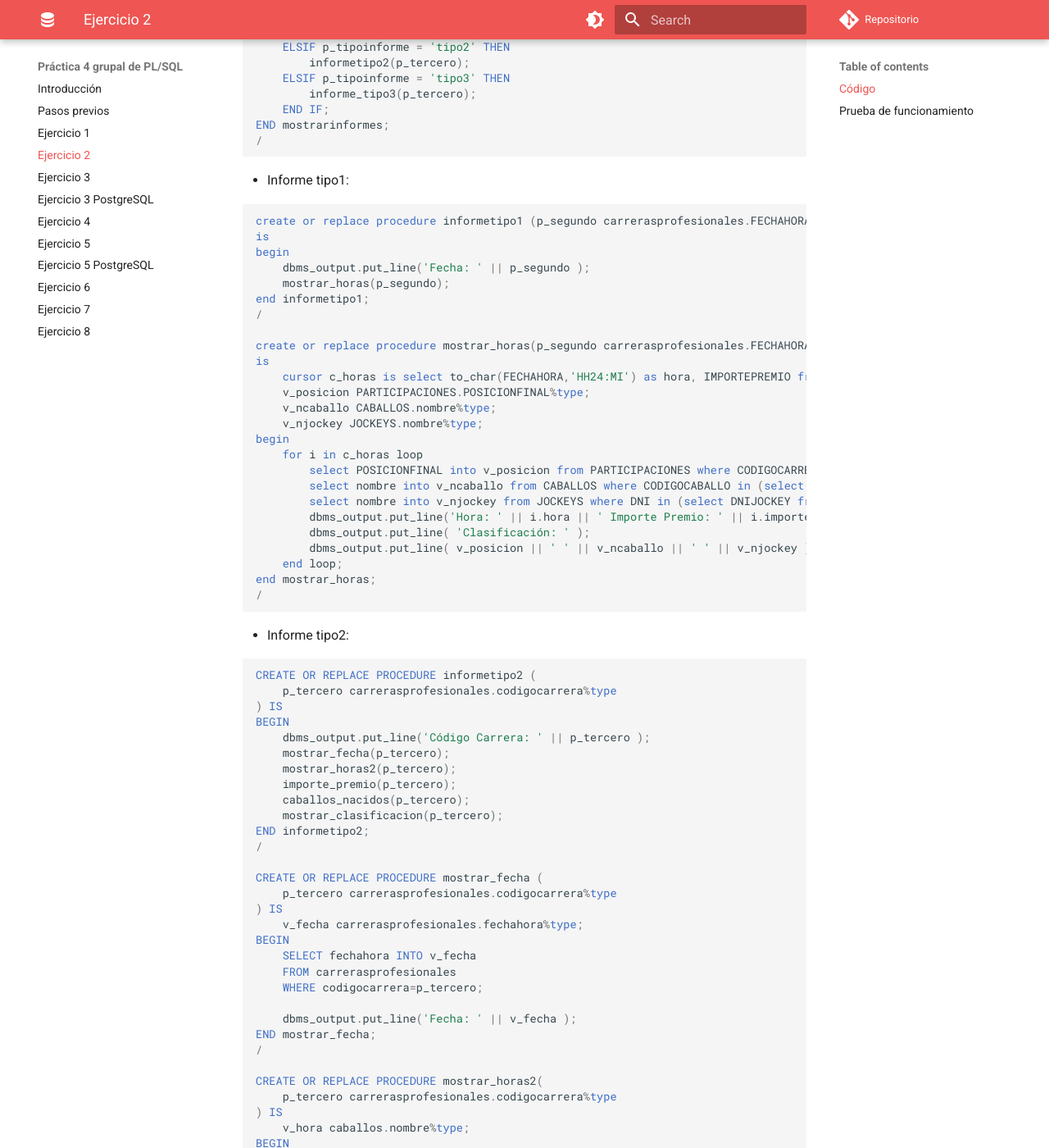
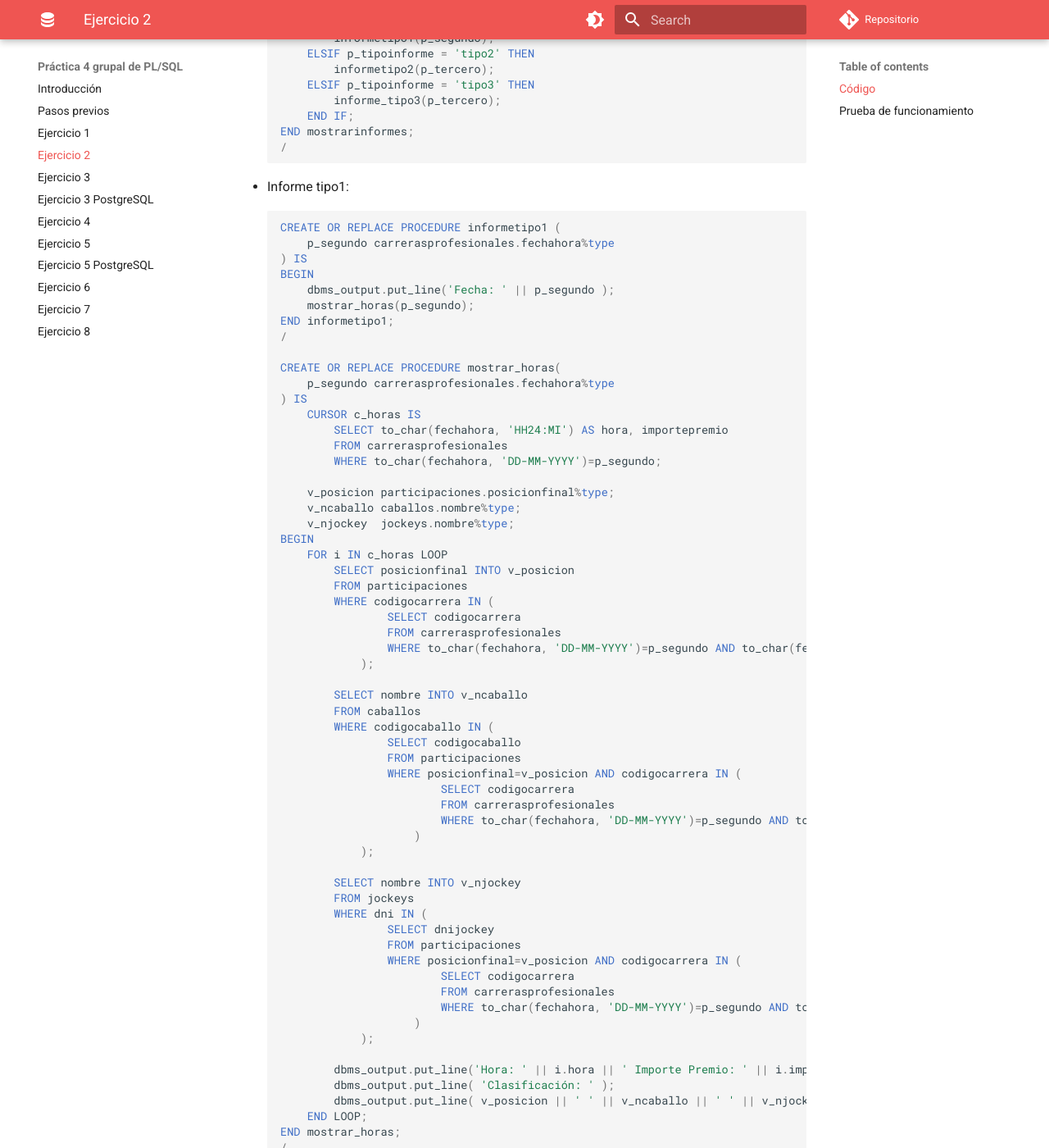
Before and after one commit to adriasir123/grupalesbdc, an MkDocs documentation site: the page built from docs/p4-grupal-plsql/ejercicio2.md, in a window 1280 px wide and 1400 px high, scrolled down 552 px. Shown: the whole window at 82% size. Built offline with MkDocs 1.6.1 and Material for MkDocs 9.7.7, drawn with Linux system fonts in a browser that asks for light colours; comment, search, counter and statistics services are not loaded; some of the changed text lies outside the part shown.

Commit message:
ej2 terminado de arreglar

````diff
--- a/docs/p4-grupal-plsql/ejercicio2.md
+++ b/docs/p4-grupal-plsql/ejercicio2.md
@@ -6,220 +6,347 @@
 
 - Mostrar Informes:
 
-```sql
-CREATE OR REPLACE PROCEDURE mostrarinformes(
-    p_tipoinforme VARCHAR2,
-    p_segundo carrerasprofesionales.fechahora%type,
-    p_tercero carrerasprofesionales.codigocarrera%type
-) IS
-BEGIN
-    IF p_tipoinforme = 'tipo1' THEN
-        informetipo1(p_segundo);
-    ELSIF p_tipoinforme = 'tipo2' THEN
-        informetipo2(p_tercero);
-    ELSIF p_tipoinforme = 'tipo3' THEN
-        informe_tipo3(p_tercero);
-    END IF;
-END mostrarinformes;
-/
-```
+    ```sql
+    CREATE OR REPLACE PROCEDURE mostrarinformes(
+        p_tipoinforme VARCHAR2,
+        p_segundo carrerasprofesionales.fechahora%type,
+        p_tercero carrerasprofesionales.codigocarrera%type
+    ) IS
+    BEGIN
+        IF p_tipoinforme = 'tipo1' THEN
+            informetipo1(p_segundo);
+        ELSIF p_tipoinforme = 'tipo2' THEN
+            informetipo2(p_tercero);
+        ELSIF p_tipoinforme = 'tipo3' THEN
+            informe_tipo3(p_tercero);
+        END IF;
+    END mostrarinformes;
+    /
+    ```
 
 - Informe tipo1:
 
-```sql
-create or replace procedure informetipo1 (p_segundo carrerasprofesionales.FECHAHORA%type)
-is
-begin
-    dbms_output.put_line('Fecha: ' || p_segundo );
-    mostrar_horas(p_segundo);
-end informetipo1;
-/
+    ```sql
+    CREATE OR REPLACE PROCEDURE informetipo1 (
+        p_segundo carrerasprofesionales.fechahora%type
+    ) IS
+    BEGIN
+        dbms_output.put_line('Fecha: ' || p_segundo );
+        mostrar_horas(p_segundo);
+    END informetipo1;
+    /
 
-create or replace procedure mostrar_horas(p_segundo carrerasprofesionales.FECHAHORA%type)
-is
-    cursor c_horas is select to_char(FECHAHORA,'HH24:MI') as hora, IMPORTEPREMIO from CARRERASPROFESIONALES where to_char(FECHAHORA,'DD-MM-YYYY')=p_segundo;
-    v_posicion PARTICIPACIONES.POSICIONFINAL%type;
-    v_ncaballo CABALLOS.nombre%type;
-    v_njockey JOCKEYS.nombre%type;
-begin
-    for i in c_horas loop
-        select POSICIONFINAL into v_posicion from PARTICIPACIONES where CODIGOCARRERA in (select CODIGOCARRERA from CARRERASPROFESIONALES where to_char(FECHAHORA,'DD-MM-YYYY')=p_segundo and to_char(FECHAHORA,'HH24:MI') = i.hora);
-        select nombre into v_ncaballo from CABALLOS where CODIGOCABALLO in (select CODIGOCABALLO from PARTICIPACIONES where POSICIONFINAL=v_posicion and CODIGOCARRERA in (select CODIGOCARRERA from CARRERASPROFESIONALES where to_char(FECHAHORA,'DD-MM-YYYY')=p_segundo and to_char(FECHAHORA,'HH24:MI') = i.hora));
-        select nombre into v_njockey from JOCKEYS where DNI in (select DNIJOCKEY from PARTICIPACIONES where POSICIONFINAL=v_posicion and CODIGOCARRERA in (select CODIGOCARRERA from CARRERASPROFESIONALES where to_char(FECHAHORA,'DD-MM-YYYY')=p_segundo and to_char(FECHAHORA,'HH24:MI') = i.hora));
-        dbms_output.put_line('Hora: ' || i.hora || ' Importe Premio: ' || i.importepremio );
-        dbms_output.put_line( 'Clasificación: ' );
-        dbms_output.put_line( v_posicion || ' ' || v_ncaballo || ' ' || v_njockey );
-    end loop;
-end mostrar_horas;
-/
-```
+    CREATE OR REPLACE PROCEDURE mostrar_horas(
+        p_segundo carrerasprofesionales.fechahora%type
+    ) IS
+        CURSOR c_horas IS
+            SELECT to_char(fechahora, 'HH24:MI') AS hora, importepremio
+            FROM carrerasprofesionales
+            WHERE to_char(fechahora, 'DD-MM-YYYY')=p_segundo;
+
+        v_posicion participaciones.posicionfinal%type;
+        v_ncaballo caballos.nombre%type;
+        v_njockey  jockeys.nombre%type;
+    BEGIN
+        FOR i IN c_horas LOOP
+            SELECT posicionfinal INTO v_posicion
+            FROM participaciones
+            WHERE codigocarrera IN (
+                    SELECT codigocarrera
+                    FROM carrerasprofesionales
+                    WHERE to_char(fechahora, 'DD-MM-YYYY')=p_segundo AND to_char(fechahora, 'HH24:MI') = i.hora
+                );
+
+            SELECT nombre INTO v_ncaballo
+            FROM caballos
+            WHERE codigocaballo IN (
+                    SELECT codigocaballo
+                    FROM participaciones
+                    WHERE posicionfinal=v_posicion AND codigocarrera IN (
+                            SELECT codigocarrera
+                            FROM carrerasprofesionales
+                            WHERE to_char(fechahora, 'DD-MM-YYYY')=p_segundo AND to_char(fechahora, 'HH24:MI') = i.hora
+                        )
+                );
+
+            SELECT nombre INTO v_njockey
+            FROM jockeys
+            WHERE dni IN (
+                    SELECT dnijockey
+                    FROM participaciones
+                    WHERE posicionfinal=v_posicion AND codigocarrera IN (
+                            SELECT codigocarrera
+                            FROM carrerasprofesionales
+                            WHERE to_char(fechahora, 'DD-MM-YYYY')=p_segundo AND to_char(fechahora, 'HH24:MI') = i.hora
+                        )
+                );
+
+            dbms_output.put_line('Hora: ' || i.hora || ' Importe Premio: ' || i.importepremio );
+            dbms_output.put_line( 'Clasificación: ' );
+            dbms_output.put_line( v_posicion || ' ' || v_ncaballo || ' ' || v_njockey );
+        END LOOP;
+    END mostrar_horas;
+    /
+    ```
 
 - Informe tipo2:
 
-```sql
-CREATE OR REPLACE PROCEDURE informetipo2 (
-    p_tercero carrerasprofesionales.codigocarrera%type
-) IS
-BEGIN
-    dbms_output.put_line('Código Carrera: ' || p_tercero );
-    mostrar_fecha(p_tercero);
-    mostrar_horas2(p_tercero);
-    importe_premio(p_tercero);
-    caballos_nacidos(p_tercero);
-    mostrar_clasificacion(p_tercero);
-END informetipo2;
-/
+    ```sql
+    CREATE OR REPLACE PROCEDURE informetipo2 (
+        p_tercero carrerasprofesionales.codigocarrera%type
+    ) IS
+    BEGIN
+        dbms_output.put_line('Código Carrera: ' || p_tercero );
+        mostrar_fecha(p_tercero);
+        mostrar_horas2(p_tercero);
+        importe_premio(p_tercero);
+        caballos_nacidos(p_tercero);
+        mostrar_clasificacion(p_tercero);
+    END informetipo2;
+    /
 
-CREATE OR REPLACE PROCEDURE mostrar_fecha (
-    p_tercero carrerasprofesionales.codigocarrera%type
-) IS
-    v_fecha carrerasprofesionales.fechahora%type;
-BEGIN
-    SELECT fechahora INTO v_fecha
-    FROM carrerasprofesionales
-    WHERE codigocarrera=p_tercero;
+    CREATE OR REPLACE PROCEDURE mostrar_fecha (
+        p_tercero carrerasprofesionales.codigocarrera%type
+    ) IS
+        v_fecha carrerasprofesionales.fechahora%type;
+    BEGIN
+        SELECT fechahora INTO v_fecha
+        FROM carrerasprofesionales
+        WHERE codigocarrera=p_tercero;
 
-    dbms_output.put_line('Fecha: ' || v_fecha );
-END mostrar_fecha;
-/
+        dbms_output.put_line('Fecha: ' || v_fecha );
+    END mostrar_fecha;
+    /
 
-CREATE OR REPLACE PROCEDURE mostrar_horas2(
-    p_tercero carrerasprofesionales.codigocarrera%type
-) IS
-    v_hora caballos.nombre%type;
-BEGIN
-    SELECT to_char(fechahora, 'HH24:MM') INTO v_hora
-    FROM carrerasprofesionales
-    WHERE codigocarrera=p_tercero;
+    CREATE OR REPLACE PROCEDURE mostrar_horas2(
+        p_tercero carrerasprofesionales.codigocarrera%type
+    ) IS
+        v_hora caballos.nombre%type;
+    BEGIN
+        SELECT to_char(fechahora, 'HH24:MM') INTO v_hora
+        FROM carrerasprofesionales
+        WHERE codigocarrera=p_tercero;
 
-    dbms_output.put_line('Hora: ' || v_hora );
-END mostrar_horas2;
-/
+        dbms_output.put_line('Hora: ' || v_hora );
+    END mostrar_horas2;
+    /
 
-CREATE OR REPLACE PROCEDURE importe_premio(
-    p_tercero carrerasprofesionales.codigocarrera%type
-) IS
-    v_importe carrerasprofesionales.importepremio%type;
-    v_limite  carrerasprofesionales.limiteapuesta%type;
-BEGIN
-    SELECT importepremio INTO v_importe
-    FROM carrerasprofesionales
-    WHERE codigocarrera=p_tercero;
+    CREATE OR REPLACE PROCEDURE importe_premio(
+        p_tercero carrerasprofesionales.codigocarrera%type
+    ) IS
+        v_importe carrerasprofesionales.importepremio%type;
+        v_limite  carrerasprofesionales.limiteapuesta%type;
+    BEGIN
+        SELECT importepremio INTO v_importe
+        FROM carrerasprofesionales
+        WHERE codigocarrera=p_tercero;
 
-    SELECT limiteapuesta INTO v_limite
-    FROM carrerasprofesionales
-    WHERE codigocarrera=p_tercero;
+        SELECT limiteapuesta INTO v_limite
+        FROM carrerasprofesionales
+        WHERE codigocarrera=p_tercero;
 
-    dbms_output.put_line('Importe Premio: ' || v_importe || '       ' || 'Límite apuesta: ' || v_limite);
-END importe_premio;
-/
+        dbms_output.put_line('Importe Premio: ' || v_importe || '       ' || 'Límite apuesta: ' || v_limite);
+    END importe_premio;
+    /
 
-CREATE OR REPLACE PROCEDURE caballos_nacidos(
-    p_tercero carrerasprofesionales.codigocarrera%type
-) IS
-    v_min carrerasprofesionales.fechanacmin%type;
-    v_mac carrerasprofesionales.fechanacmac%type;
-BEGIN
-    SELECT fechanacmin INTO v_min
-    FROM carrerasprofesionales
-    WHERE codigocarrera=p_tercero;
+    CREATE OR REPLACE PROCEDURE caballos_nacidos(
+        p_tercero carrerasprofesionales.codigocarrera%type
+    ) IS
+        v_min carrerasprofesionales.fechanacmin%type;
+        v_mac carrerasprofesionales.fechanacmac%type;
+    BEGIN
+        SELECT fechanacmin INTO v_min
+        FROM carrerasprofesionales
+        WHERE codigocarrera=p_tercero;
 
-    SELECT fechanacmac INTO v_mac
-    FROM carrerasprofesionales
-    WHERE codigocarrera=p_tercero;
+        SELECT fechanacmac INTO v_mac
+        FROM carrerasprofesionales
+        WHERE codigocarrera=p_tercero;
 
-    dbms_output.put_line('Caballos nacidos de : ' || v_min || ' a ' || v_mac);
-END caballos_nacidos;
-/
+        dbms_output.put_line('Caballos nacidos de : ' || v_min || ' a ' || v_mac);
+    END caballos_nacidos;
+    /
 
-create or replace procedure mostrar_clasificacion(p_tercero carrerasprofesionales.CODIGOCARRERA%type)
-is
-    cursor c_posiciones is select POSICIONFINAL from PARTICIPACIONES where CODIGOCARRERA=p_tercero;
-    v_ncaballo CABALLOS.nombre%type;
-    v_njockey JOCKEYS.nombre%type;
-begin
-    for i in c_posiciones loop
-        select nombre into v_ncaballo from CABALLOS where CODIGOCABALLO in (select codigocaballo from participaciones where POSICIONFINAL=i.posicionFinal and codigocarrera in (select codigocarrera from carrerasprofesionales where codigocarrera=p_tercero));
-        select nombre into v_njockey from JOCKEYS where DNI in (select DNIJOCKEY from participaciones where posicionfinal=i.posicionFinal and codigocarrera in (select codigocarrera from carrerasprofesionales where codigocarrera=p_tercero));
-        dbms_output.put_line( i.posicionFinal || ' º ' || v_ncaballo || ' ' || v_njockey );
-    end loop;
-end mostrar_clasificacion;
-/
-```
+    CREATE OR REPLACE PROCEDURE mostrar_clasificacion(
+        p_tercero carrerasprofesionales.codigocarrera%type
+    ) IS
+        CURSOR c_posiciones IS
+            SELECT posicionfinal
+            FROM participaciones
+            WHERE codigocarrera=p_tercero;
+
+        v_ncaballo caballos.nombre%type;
+        v_njockey  jockeys.nombre%type;
+    BEGIN
+        FOR i IN c_posiciones LOOP
+            SELECT nombre INTO v_ncaballo
+            FROM caballos
+            WHERE codigocaballo IN (
+                    SELECT codigocaballo
+                    FROM participaciones
+                    WHERE posicionfinal=i.posicionfinal AND codigocarrera IN (
+                            SELECT codigocarrera
+                            FROM carrerasprofesionales
+                            WHERE codigocarrera=p_tercero
+                        )
+                );
+
+            SELECT nombre INTO v_njockey
+            FROM jockeys
+            WHERE dni IN (
+                    SELECT dnijockey
+                    FROM participaciones
+                    WHERE posicionfinal=i.posicionfinal AND codigocarrera IN (
+                            SELECT codigocarrera
+                            FROM carrerasprofesionales
+                            WHERE codigocarrera=p_tercero
+                        )
+                );
+
+            dbms_output.put_line( i.posicionfinal || ' º ' || v_ncaballo || ' ' || v_njockey );
+        END LOOP;
+    END mostrar_clasificacion;
+    /
+    ```
 
 - Informe tipo3:
 
-```sql
-CREATE OR REPLACE PROCEDURE informe_tipo3(
-    p_tercero carrerasprofesionales.codigocarrera%type
-) IS
-BEGIN
-    comprobar_fecha(p_tercero);
-    dbms_output.put_line('Código Carrera: ' || p_tercero );
-    mostrar_fecha(p_tercero);
-    mostrar_horas3(p_tercero);
-    caballos_participantes(p_tercero);
-END informe_tipo3;
-/
+    ```sql
+    CREATE OR REPLACE PROCEDURE informe_tipo3(
+        p_tercero carrerasprofesionales.codigocarrera%type
+    ) IS
+    BEGIN
+        comprobar_fecha(p_tercero);
+        dbms_output.put_line('Código Carrera: ' || p_tercero );
+        mostrar_fecha(p_tercero);
+        mostrar_horas3(p_tercero);
+        caballos_participantes(p_tercero);
+    END informe_tipo3;
+    /
 
-CREATE OR REPLACE PROCEDURE mostrar_horas3(
-    p_tercero carrerasprofesionales.codigocarrera%type
-) IS
-    v_hora   date;
-    v_limite carrerasprofesionales.limiteapuesta%type;
-BEGIN
-    SELECT to_char(fechahora, 'HH24:MM') INTO v_hora
-    FROM carrerasprofesionales
-    WHERE codigocarrera=p_tercero;
+    CREATE OR REPLACE PROCEDURE mostrar_horas3(
+        p_tercero carrerasprofesionales.codigocarrera%type
+    ) IS
+        v_hora   date;
+        v_limite carrerasprofesionales.limiteapuesta%type;
+    BEGIN
+        SELECT to_char(fechahora, 'HH24:MM') INTO v_hora
+        FROM carrerasprofesionales
+        WHERE codigocarrera=p_tercero;
 
-    SELECT limiteapuesta INTO v_limite
-    FROM carrerasprofesionales
-    WHERE codigocarrera=p_tercero;
+        SELECT limiteapuesta INTO v_limite
+        FROM carrerasprofesionales
+        WHERE codigocarrera=p_tercero;
 
-    dbms_output.put_line('Hora: ' || v_hora || ' Limite apuesta: ' || v_limite );
-END mostrar_horas3;
-/
+        dbms_output.put_line('Hora: ' || v_hora || ' Limite apuesta: ' || v_limite );
+    END mostrar_horas3;
+    /
 
-create or replace procedure caballos_participantes(p_tercero carrerasprofesionales.CODIGOCARRERA%type)
-is
-    cursor c_caballos is select nombre from caballos where CODIGOCABALLO in (select codigocaballo from participaciones where codigocarrera in (select codigocarrera from carrerasprofesionales where codigocarrera=p_tercero));
-    v_jockey JOCKEYS.nombre%type;
-    v_tantoauno apuestas.TANTOAUNO%type;
-    n_victorias number;
-    n_fechaultima CARRERASPROFESIONALES.FECHAHORA%type;
-    n_posicion  PARTICIPACIONES.POSICIONFINAL%type;
-begin
-    dbms_output.put_line( 'Caballos Participantes: ' );
-    for i in c_caballos loop
-        select nombre into v_jockey from JOCKEYS where DNI in (select DNIJOCKEY from participaciones where CODIGOCABALLO in (select CODIGOCABALLO from CABALLOS where nombre=i.nombre));
-        select count(POSICIONFINAL) into n_victorias from participaciones where POSICIONFINAL=1 and CODIGOCABALLO in (select CODIGOCABALLO from caballos where nombre=i.nombre);
-        select max(FECHAHORA) into n_fechaultima from CARRERASPROFESIONALES where CODIGOCARRERA in (select CODIGOCARRERA from PARTICIPACIONES where CODIGOCABALLO in (select codigocaballo from CABALLOS where nombre=i.nombre));
-        select tantoauno from apuestas where codigocarrera in (select codigocarrera from CARRERASPROFESIONALES where codigocarrera=p_tercero and CODIGOCABALLO in (select CODIGOCABALLO from CABALLOS where nombre=i.nombre));
-        select posicionFinal into n_posicion from PARTICIPACIONES where CODIGOCARRERA in (select CODIGOCARRERA from CARRERASPROFESIONALES where fechahora=n_fechaultima and CODIGOCABALLO in (select CODIGOCABALLO from caballos where nombre=i.nombre));
-        dbms_output.put_line( 'Nombre: ' || i.nombre || ' Jockey: ' || v_jockey || ' Tanto a uno: ' || v_tantoauno || ' NumVictorias: ' || n_victorias || ' Ultima Participacion: ' || n_fechaultima || ' Posicion: ' || n_posicion );
-    end loop;
-end caballos_participantes;
-/
-```
+    CREATE OR REPLACE PROCEDURE caballos_participantes(
+        p_tercero carrerasprofesionales.codigocarrera%type
+    ) IS
+        CURSOR c_caballos IS
+            SELECT nombre
+            FROM caballos
+            WHERE codigocaballo IN (
+                    SELECT codigocaballo
+                    FROM participaciones
+                    WHERE codigocarrera IN (
+                            SELECT codigocarrera
+                            FROM carrerasprofesionales
+                            WHERE codigocarrera=p_tercero
+                        )
+                );
+
+        v_jockey      jockeys.nombre%type;
+        v_tantoauno   apuestas.tantoauno%type;
+        n_victorias   NUMBER;
+        n_fechaultima carrerasprofesionales.fechahora%type;
+        n_posicion    participaciones.posicionfinal%type;
+    BEGIN
+        dbms_output.put_line( 'Caballos Participantes: ' );
+
+        FOR i IN c_caballos LOOP
+            SELECT nombre INTO v_jockey
+            FROM jockeys
+            WHERE dni IN (
+                    SELECT dnijockey
+                    FROM participaciones
+                    WHERE codigocaballo IN (
+                            SELECT codigocaballo
+                            FROM caballos
+                            WHERE nombre=i.nombre
+                        )
+                );
+
+            SELECT COUNT(posicionfinal) INTO n_victorias
+            FROM participaciones
+            WHERE posicionfinal=1 AND codigocaballo IN (
+                    SELECT codigocaballo
+                    FROM caballos
+                    WHERE nombre=i.nombre
+                );
+
+            SELECT MAX(fechahora) INTO n_fechaultima
+            FROM carrerasprofesionales
+            WHERE codigocarrera IN (
+                    SELECT codigocarrera
+                    FROM participaciones
+                    WHERE codigocaballo IN (
+                            SELECT codigocaballo
+                            FROM caballos
+                            WHERE nombre=i.nombre
+                        )
+                );
+
+            SELECT tantoauno
+            FROM apuestas
+            WHERE codigocarrera IN (
+                    SELECT codigocarrera
+                    FROM carrerasprofesionales
+                    WHERE codigocarrera=p_tercero AND codigocaballo IN (
+                            SELECT codigocaballo
+                            FROM caballos
+                            WHERE nombre=i.nombre
+                        )
+                );
+
+            SELECT posicionfinal INTO n_posicion
+            FROM participaciones
+            WHERE codigocarrera IN (
+                    SELECT codigocarrera
+                    FROM carrerasprofesionales
+                    WHERE fechahora=n_fechaultima AND codigocaballo IN (
+                            SELECT codigocaballo
+                            FROM caballos
+                            WHERE nombre=i.nombre
+                        )
+                );
+
+            dbms_output.put_line( 'Nombre: ' || i.nombre || ' Jockey: ' || v_jockey || ' Tanto a uno: ' || v_tantoauno || ' NumVictorias: ' || n_victorias || ' Ultima Participacion: ' || n_fechaultima || ' Posicion: ' || n_posicion );
+        END LOOP;
+    END caballos_participantes;
+    /
+    ```
 
 - Excepción de errores:
 
-```sql
-CREATE OR REPLACE PROCEDURE comprobar_fecha (
-    p_tercero carrerasprofesionales.codigocarrera%type
-) IS
-    v_fecha carrerasprofesionales.fechahora%type;
-BEGIN
-    SELECT fechahora INTO v_fecha
-    FROM carrerasprofesionales
-    WHERE codigocarrera=p_tercero;
+    ```sql
+    CREATE OR REPLACE PROCEDURE comprobar_fecha (
+        p_tercero carrerasprofesionales.codigocarrera%type
+    ) IS
+        v_fecha carrerasprofesionales.fechahora%type;
+    BEGIN
+        SELECT fechahora INTO v_fecha
+        FROM carrerasprofesionales
+        WHERE codigocarrera=p_tercero;
 
-    IF v_fecha < '01-01-2017' THEN
-        raise_application_error(-20001, 'La carrera ya se ha celebrado');
-    END IF;
-END;
-/
-```
+        IF v_fecha < '01-01-2017' THEN
+            raise_application_error(-20001, 'La carrera ya se ha celebrado');
+        END IF;
+    END;
+    /
+    ```
 
 ## Prueba de funcionamiento
 
````
